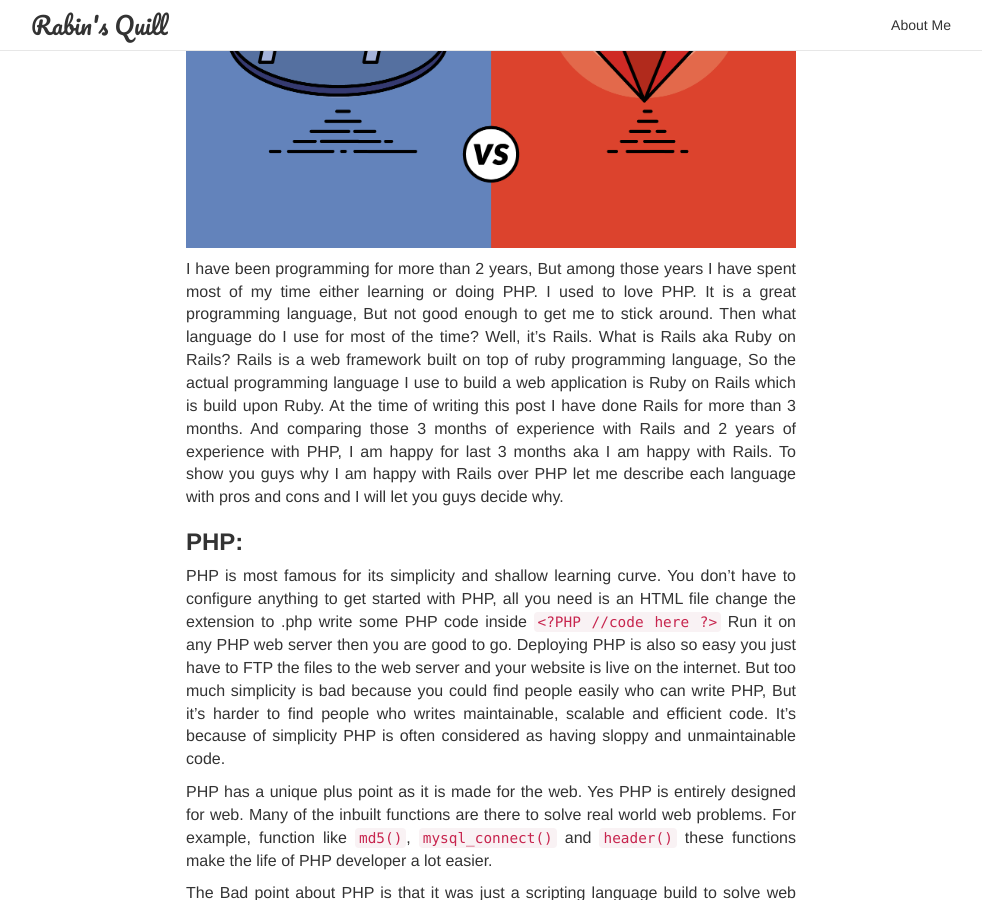
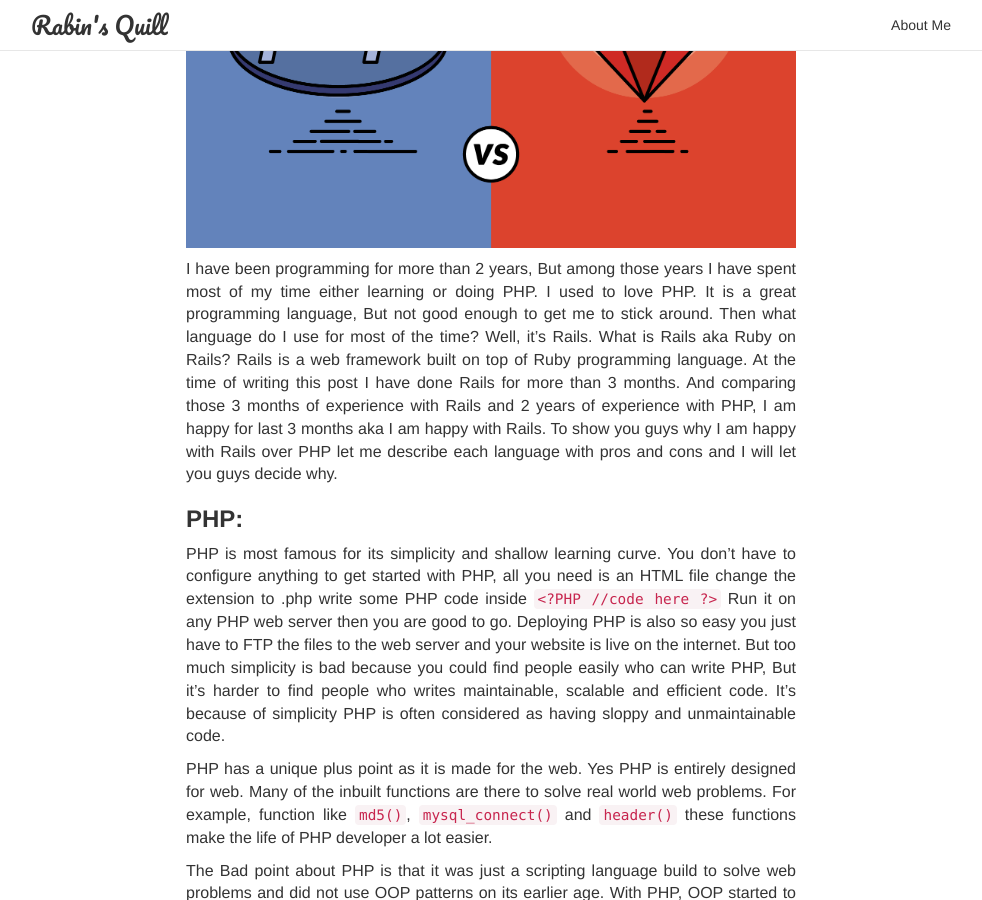
Before and after one commit to rabingaire/rabingaire.github.io, a Jekyll site: the page built from _posts/2016-11-12-rails-over-php.markdown, in a window 1280 px wide and 900 px high, scrolled down 349 px. Shown: the whole window, without its empty margins (149-1131 px from the left). Built offline with Jekyll 4.4.1, drawn with Linux system fonts in a browser that asks for light colours; nearby versions of some CDN libraries; a script that is not in the unit is left out; comment, search, counter and statistics services are not loaded.

Commit message:
minor changes

```diff
--- a/_posts/2016-11-12-rails-over-php.markdown
+++ b/_posts/2016-11-12-rails-over-php.markdown
@@ -7,7 +7,7 @@
 
 <img src="/images/railsvsphp.png">
 
-I have been programming for more than 2 years, But among those years I have spent most of my time either learning or doing PHP. I used to love PHP. It is a great programming language, But not good enough to get me to stick around. Then what language do I use for most of the time? Well, it’s Rails. What is Rails aka Ruby on Rails? Rails is a web framework built on top of ruby programming language, So the actual programming language I use to build a web application is Ruby on Rails which is build upon Ruby. At the time of writing this post I have done Rails for more than 3 months. And comparing those 3 months of experience with Rails and  2 years of experience with PHP, I am happy for last 3 months aka I am happy with Rails. To show you guys why I am happy with Rails over PHP let me describe each language with pros and cons and I will let you guys decide why.
+I have been programming for more than 2 years, But among those years I have spent most of my time either learning or doing PHP. I used to love PHP. It is a great programming language, But not good enough to get me to stick around. Then what language do I use for most of the time? Well, it’s Rails. What is Rails aka Ruby on Rails? Rails is a web framework built on top of Ruby programming language. At the time of writing this post I have done Rails for more than 3 months. And comparing those 3 months of experience with Rails and  2 years of experience with PHP, I am happy for last 3 months aka I am happy with Rails. To show you guys why I am happy with Rails over PHP let me describe each language with pros and cons and I will let you guys decide why.
 
 
 ### **PHP:**
```
